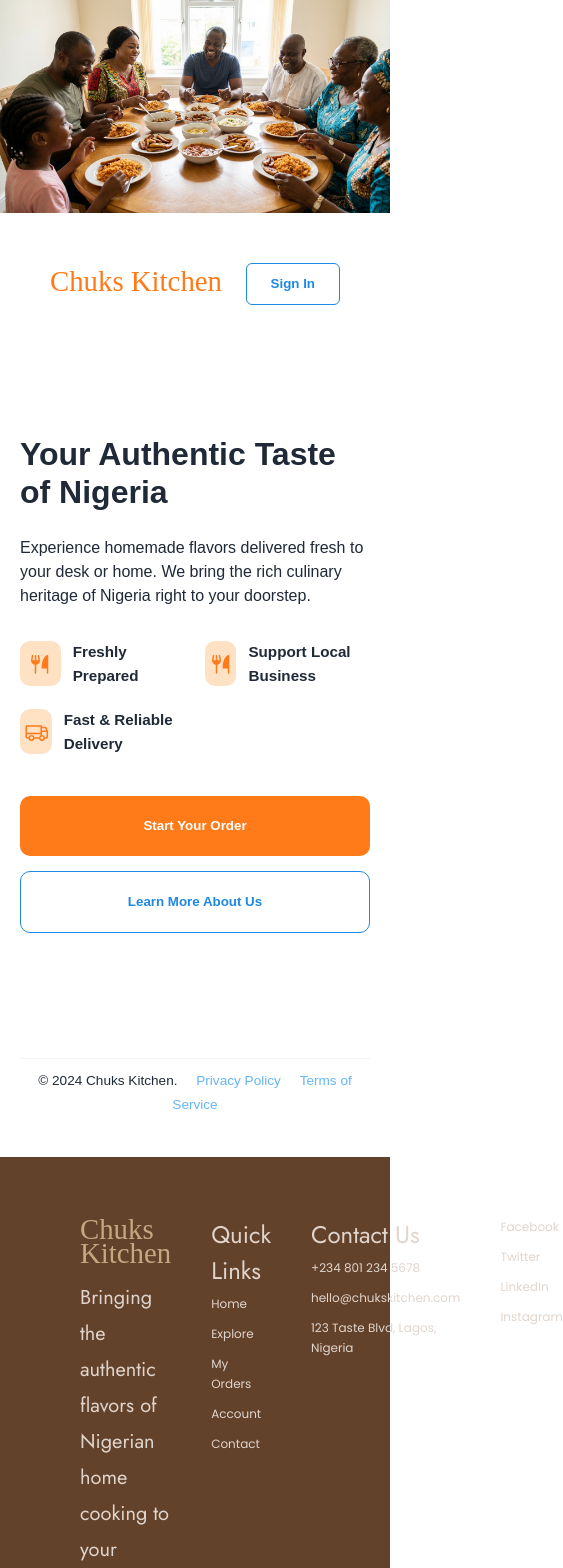
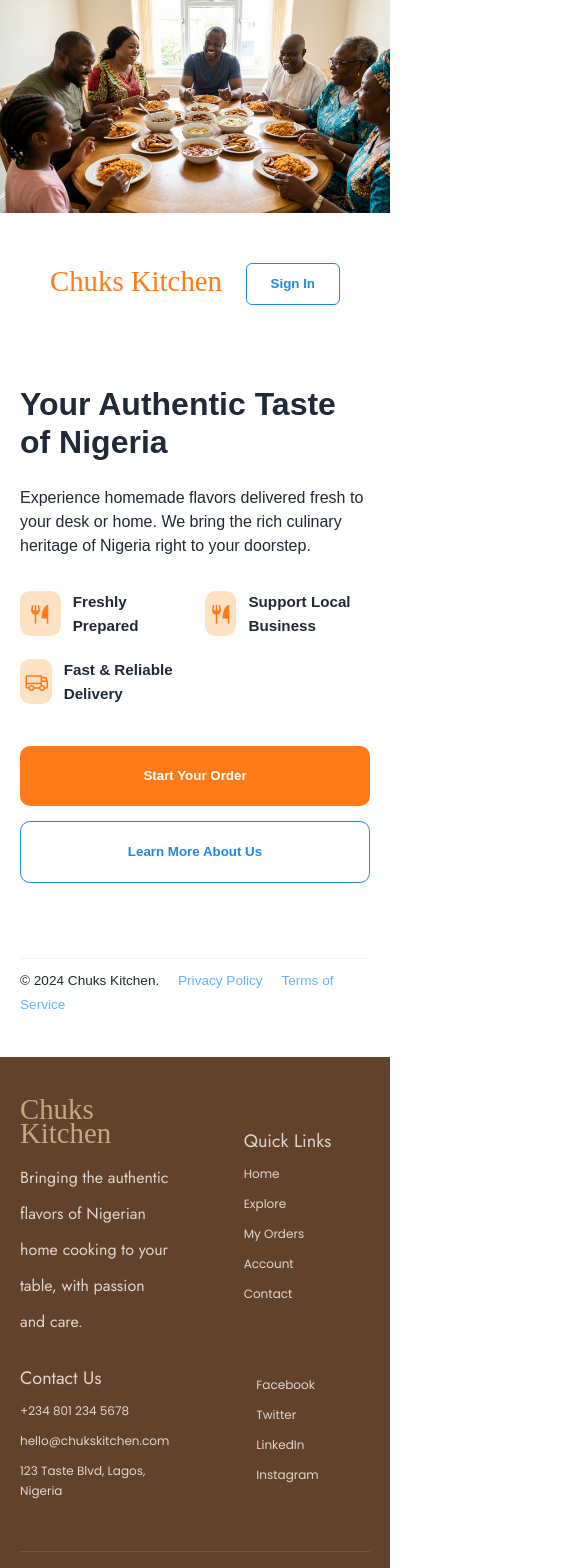
Before and after one commit to noyeosa-obazee/digital-restaurant, a React (Vite) app: page / in a window 390 px wide. Shown: the top 1568 px of the page, 563 px wide, since content can reach past the window. Built offline with nearby package versions, Linux system fonts and the light colour scheme; a web font is replaced by a local one.

Commit message:
style: make footer and ladning page responsive

```diff
--- a/src/components/Footer/Footer.css
+++ b/src/components/Footer/Footer.css
@@ -70,3 +70,23 @@
   border-radius: 50%;
   cursor: pointer;
 }
+
+@media (max-width: 768px) {
+  .main-footer {
+    padding: 40px 20px;
+  }
+
+  .footer-grid {
+    grid-template-columns: 1fr 1fr;
+    gap: 20px;
+    place-items: center;
+  }
+
+  .footer-links h4 {
+    font-size: 18px;
+  }
+
+  .footer-motto {
+    font-size: 16px;
+  }
+}
--- a/src/components/Hero/Hero.css
+++ b/src/components/Hero/Hero.css
@@ -143,3 +143,13 @@
     padding: 40px 20px;
   }
 }
+
+@media (max-width: 768px) {
+  .hero-legal-footer {
+    text-align: initial;
+  }
+
+  .hero-content {
+    gap: 50px;
+  }
+}
```
Lines whose indentation alone changed are shown as unchanged.
